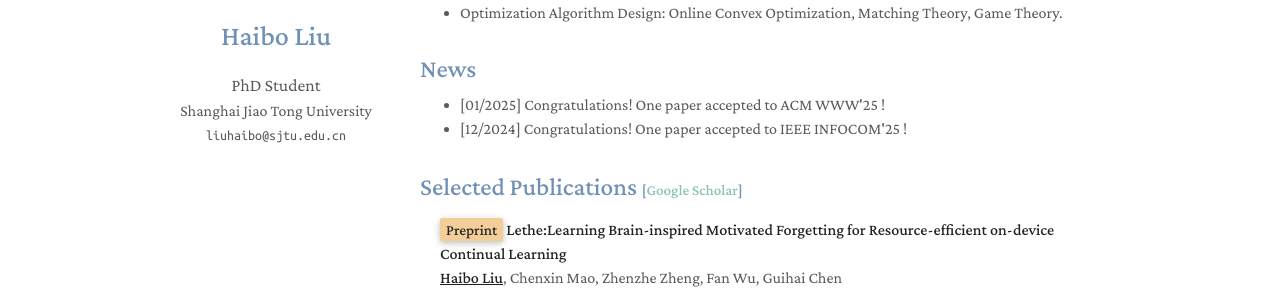
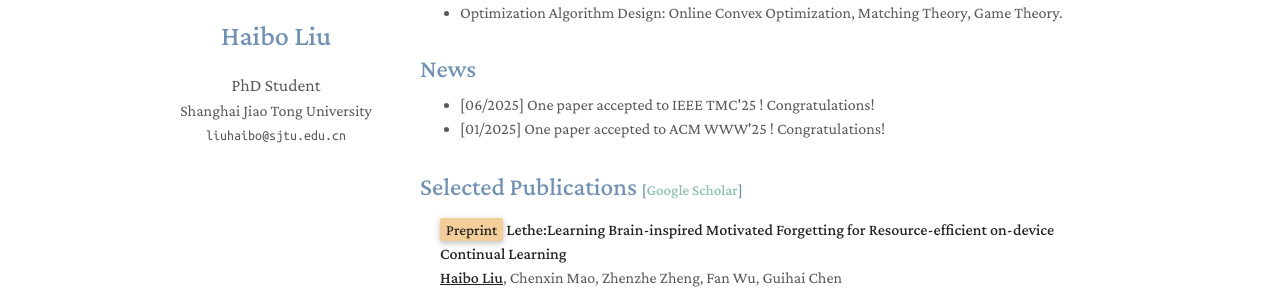
Before and after one commit to liuhaibo919/liuhaibo919.github.io, a Jekyll site: the page built from index.md, in a window 1280 px wide and 900 px high. Shown: the part 288-577 px from the top of the window. Built offline with Jekyll 4.4.1, drawn with Linux system fonts in a browser that asks for light colours; a style sheet for code colours, icons or effects is not loaded.

Commit message:
Update news.md

```diff
--- a/_includes/news.md
+++ b/_includes/news.md
@@ -11,10 +11,11 @@
 </style>
 
 <ul id="scrollableDiv" onmouseover="showScrollbar()" onmouseout="hideScrollbar()">
-  <li>[01/2025] Congratulations! One paper accepted to ACM WWW'25 !</li>
-   <li>[12/2024] Congratulations! One paper accepted to IEEE INFOCOM'25 !</li>
-  <li>[10/2024] Congratulations! One paper accepted to IEEE TSC'24 !</li>
-  <li>[11/2023] Congratulations! One paper accepted to IEEE TSC'23 !</li>
+    <li>[06/2025] One paper accepted to IEEE TMC'25 ! Congratulations!</li>
+  <li>[01/2025] One paper accepted to ACM WWW'25 ! Congratulations!</li>
+   <li>[12/2024] One paper accepted to IEEE INFOCOM'25 ! Congratulations!</li>
+  <li>[10/2024] One paper accepted to IEEE TSC'24 ! Congratulations!</li>
+  <li>[11/2023] One paper accepted to IEEE TSC'23 ! Congratulations!</li>
 </ul>
 <script>
   function showScrollbar() {
```
